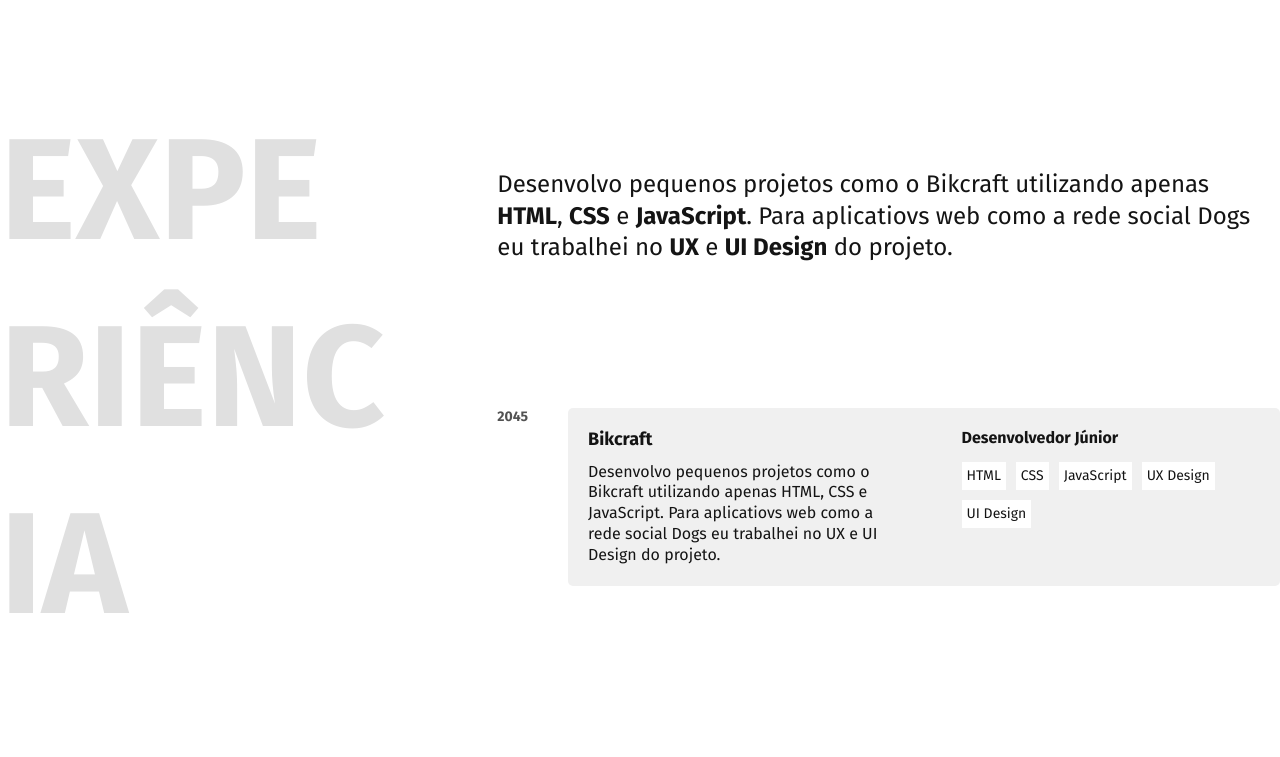
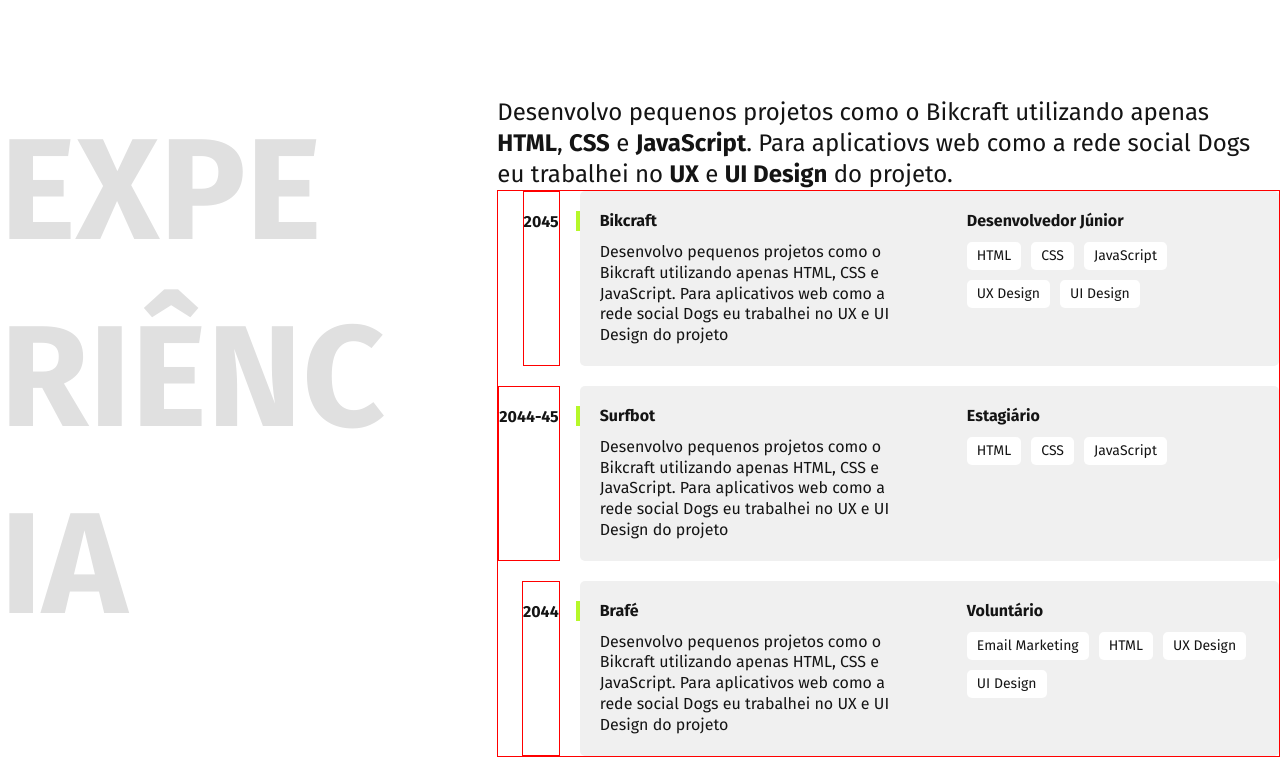
Before and after one commit to Moz98/portfolio-layout, a plain HTML site: page index.html in a window 1280 px wide. Shown: the part 500-1257 px from the top of the page. Before the commit the page ends 1158 px from the top, so only its background shows below. Drawn offline with Linux system fonts and the light colour scheme.

Commit message:
Update index and body

```diff
--- a/css/body.css
+++ b/css/body.css
@@ -61,18 +61,67 @@
   font-size: 1.5rem;
 }
 
+
+/* .experience-topics {
+  display: flex;
+  flex-direction: column;
+  gap: 20px;
+  align-items: start;
+}
+
 .experience-description-topics {
-  display: flex;
-  flex-direction: row;
+  display: grid;
+  grid-template-columns: auto 1fr;
   gap: 40px;
+  justify-items: end;
 }
 
 .experience-description-topics-year {
   font-size: 0.875rem;
   color: #525252;
+  padding-top: 20px;
 }
 
-.experience-description-topics-content {
+
+
+
+
+.experience-description-topics-title,
+.experience-description-topics-resp {
+  font-size: 1.125rem;
+  font-weight: bold;
+}
+
+ */
+
+
+
+.grid-topics-experience {
+  display: grid;
+  grid-template-columns: auto 1fr;
+  gap: 20px;
+  border: 1px solid red;
+}
+
+.topics-experience-year {
+  display: flex;
+  justify-self: end;
+  padding-top: 20px;
+  border: 1px solid red;
+}
+
+.topics-experience-description::before {
+  content: "";
+  height: 20px;
+  width: 4px;
+  background-color: #b6f829;
+  top: 20px;
+  left: -4px;
+  position: absolute;
+}
+
+
+.topics-experience-description {
   display: grid;
   grid-template-columns: 1fr 1fr;
   row-gap: 10px;
@@ -80,25 +129,28 @@
   padding: 20px;
   border-radius: 5px;
   background-color: #f0f0f0;
+  position: relative;
 }
 
-.experience-description-topics-title,
-.experience-description-topics-resp {
-  font-size: 1.125rem;
-  font-weight: bold;
+
+.topics-experience-description {
+  display: grid;
+  grid-template-columns: 1fr 1fr;
 }
 
-.content-hab {
+
+.topics-experience-hab {
   display: flex;
   flex-wrap: wrap;
   place-self: start;
   gap: 10px;
-  color: #fff;
 
 }
 
-.content-hab-2 {
+.topics-experience-hab-2 {
   font-size: 0.875rem;
-  padding: 5px;
+  padding: 5px 10px;
   background-color: #fff;
+  border-radius: 5px;
+
 }
--- a/index.html
+++ b/index.html
@@ -42,6 +42,8 @@
 
     <article id="exp" class="experience">
 
+      <!-- Resumo da Experiências -->
+
       <h2 class="experience-title">Experiência</h2>
 
       <section class="experience-description">
@@ -50,28 +52,83 @@
           <b>UX</b> e <b>UI Design</b> do projeto.
         </p>
 
-        <!-- Mudar o layout dessa parte para grid e todos os títulos -->
-        <ul>
-          <li class="experience-description-topics">
-            <h3 class="experience-description-topics-year">2045</h3>
-            <section class="experience-description-topics-content">
-              <h4 class="experience-description-topics-title">Bikcraft</h4>
-              <h4 class="experience-description-topics-reps">Desenvolvedor Júnior</h4>
-              <p>Desenvolvo pequenos projetos como o Bikcraft utilizando apenas HTML, CSS e JavaScript. Para aplicatiovs
-                web como a rede social Dogs eu trabalhei no UX e UI Design do projeto.</p>
-              <ul class="content-hab">
-                <li class="content-hab-2">HTML</li>
-                <li class="content-hab-2">CSS</li>
-                <li class="content-hab-2">JavaScript</li>
-                <li class="content-hab-2">UX Design</li>
-                <li class="content-hab-2">UI Design</li>
-              </ul>
-            </section>
+        <!-- Tópicos das Experiências-->
 
-          </li>
-        </ul>
+        <section class="grid-topics-experience">
+
+          <!-- primeira experiências -->
+
+          <h3 class="topics-experience-year">2045</h3>
+
+          <div class="topics-experience-description">
+            <h3>Bikcraft</h3>
+            <h3>Desenvolvedor Júnior</h3>
+            <p class="dess">Desenvolvo pequenos projetos como o Bikcraft utilizando apenas HTML, CSS e JavaScript. Para
+              aplicativos web como a rede social Dogs eu trabalhei no UX e UI Design do projeto</p>
+            <ul class="topics-experience-hab">
+              <li class="topics-experience-hab-2">HTML</li>
+              <li class="topics-experience-hab-2">CSS</li>
+              <li class="topics-experience-hab-2">JavaScript</li>
+              <li class="topics-experience-hab-2">UX Design</li>
+              <li class="topics-experience-hab-2">UI Design</li>
+            </ul>
+          </div>
+
+
+          <!-- segunda experiência -->
+
+          <h3 class="topics-experience-year">2044-45</h3>
+
+          <div class="topics-experience-description">
+            <h3>Surfbot</h3>
+            <h3>Estagiário</h3>
+            <p class="dess">Desenvolvo pequenos projetos como o Bikcraft utilizando apenas HTML, CSS e JavaScript. Para
+              aplicativos web como a rede social Dogs eu trabalhei no UX e UI Design do projeto</p>
+            <ul class="topics-experience-hab">
+              <li class="topics-experience-hab-2">HTML</li>
+              <li class="topics-experience-hab-2">CSS</li>
+              <li class="topics-experience-hab-2">JavaScript</li>
+            </ul>
+          </div>
+
+
+
+
+          <!-- terceira experiências -->
+
+          <h3 class="topics-experience-year">2044</h3>
+
+          <div class="topics-experience-description">
+            <h3>Brafé</h3>
+            <h3>Voluntário</h3>
+            <p class="dess">Desenvolvo pequenos projetos como o Bikcraft utilizando apenas HTML, CSS e JavaScript.
+              Para
+              aplicativos web como a rede social Dogs eu trabalhei no UX e UI Design do projeto</p>
+            <ul class="topics-experience-hab">
+              <li class="topics-experience-hab-2">Email Marketing</li>
+              <li class="topics-experience-hab-2">HTML</li>
+              <li class="topics-experience-hab-2">UX Design</li>
+              <li class="topics-experience-hab-2">UI Design</li>
+            </ul>
+          </div>
+
+
+
+
+        </section>
+
+
       </section>
     </article>
+
+
+
+
+
+
+
+
+
 
     <article id="edu" class="education"></article>
 
```
